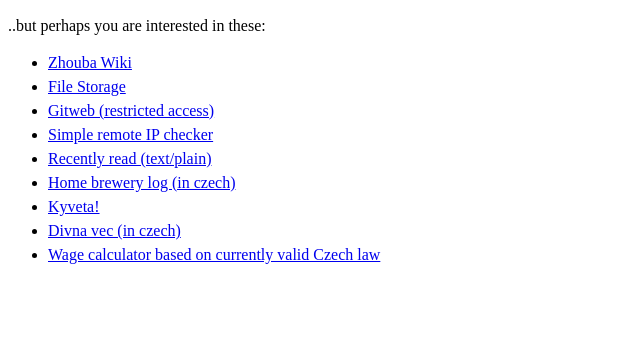
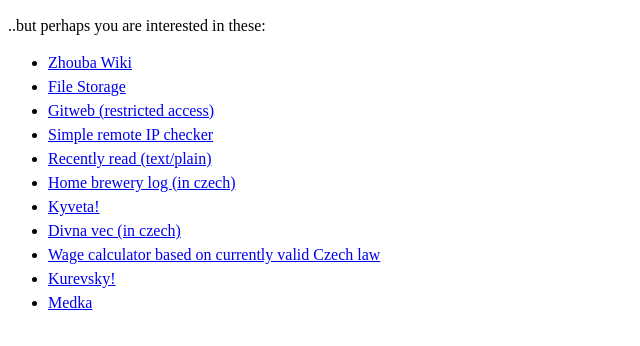
Before and after one commit to helvete/zhouba_home, a plain HTML site: page www/index.html in a window 1280 px wide. Shown: the part 110-456 px from the top of the page, without its empty margins (0-640 px from the left). Drawn offline with Linux system fonts and the light colour scheme.

Commit message:
A few new domain links

```diff
--- a/www/index.html
+++ b/www/index.html
@@ -44,6 +44,12 @@
 			<li>
 				<a href='https://wagecalc.zhouba.cz'>Wage calculator based on currently valid Czech law</a>
 			</li>
+			<li>
+				<a href='https://kurevsky.cz'>Kurevsky!</a>
+			</li>
+			<li>
+				<a href='https://medka.cz'>Medka</a>
+			</li>
 		</ul>
 	</div>
 </body>
```
